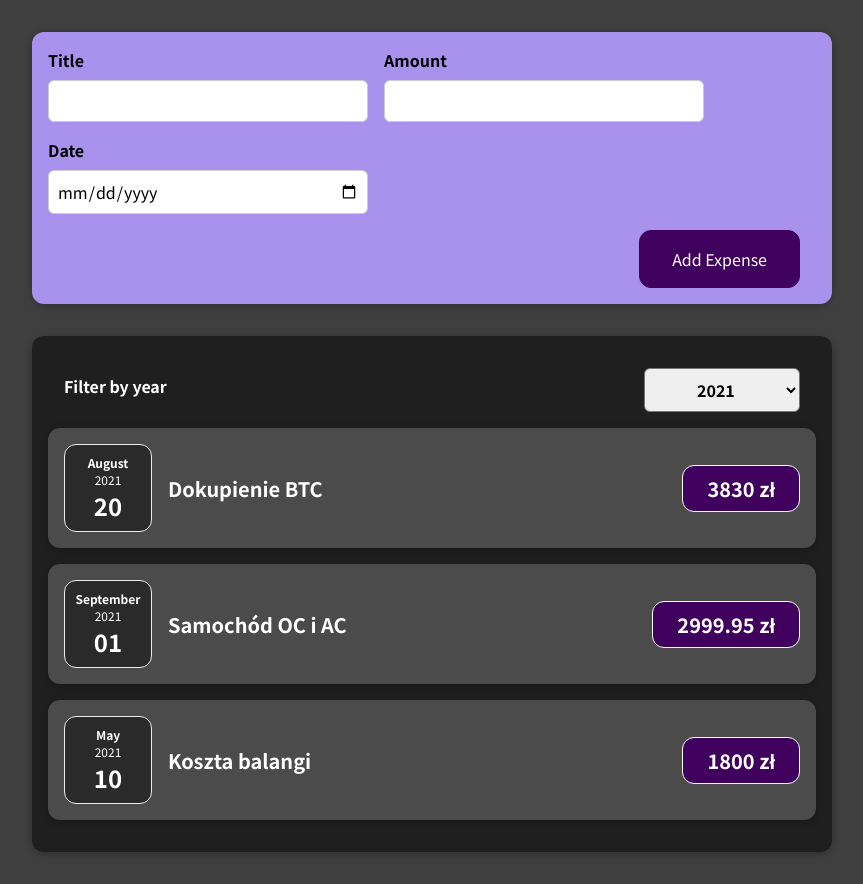
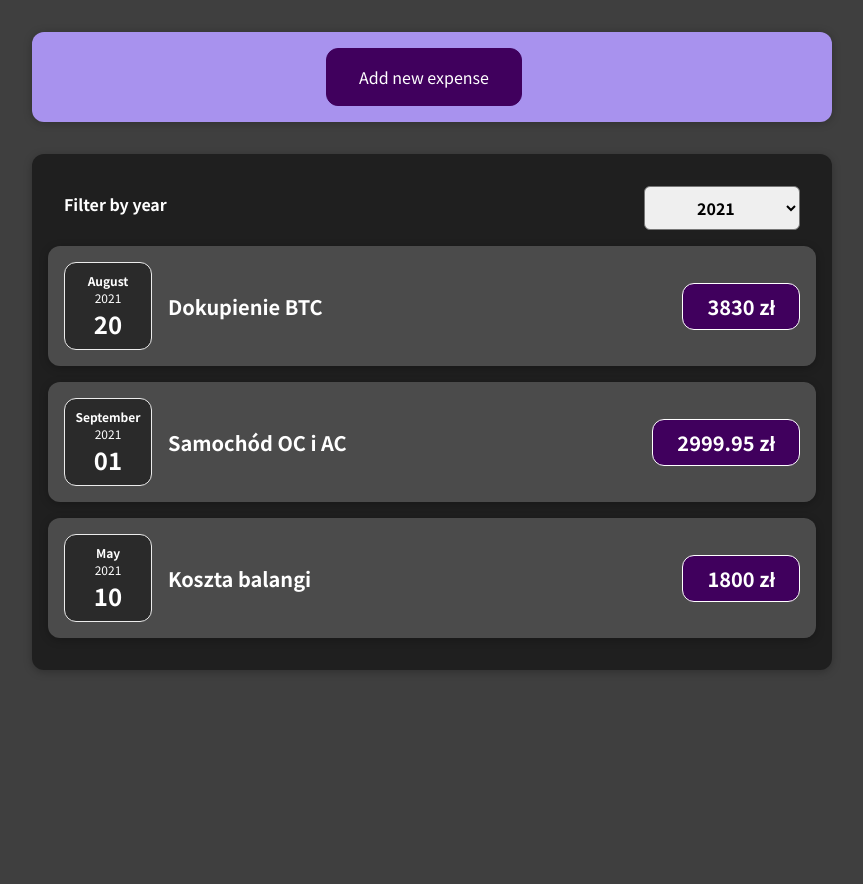
Before and after one commit to JanSzalanski/react_sample1, a React (Create React App) app: page / in a window 1280 px wide. Shown: the whole page, without its empty margins (208-1071 px from the left). After the commit the page ends 800 px from the top, so only its background shows below. Built offline with nearby package versions, Linux system fonts and the light colour scheme.

Commit message:
added new behaviour to form

```diff
--- a/src/components/Expenses/Expenses.js
+++ b/src/components/Expenses/Expenses.js
@@ -1,8 +1,8 @@
 import React, { useState } from "react";
 import "./Expenses.css";
-import ExpenseItem from "./ExpenseItem";
 import Card from "../UI/Card";
 import ExpensesFilter from "../ExpensesFilter/ExpensesFlter";
+import ExpensesList from "./ExpensesList";
 
 const Expenses = (props) => {
   const [filteredYear, setFilteredYear] = useState("2021");
@@ -15,20 +15,14 @@
   //   return rok;
   // };
 
-  const filteredEXpenses = props.items.filter((expense) => {
+  const filteredExpenses = props.items.filter((expense) => {
     return expense.date.getFullYear().toString() === filteredYear;
   });
 
   return (
     <Card className="expenses">
       <ExpensesFilter selected={filteredYear} onAddYear={addYearHandler} />
-      {filteredEXpenses.length === 0 ? (
-        <p>No expenses found</p>
-      ) : (
-        filteredEXpenses.map((expense) => (
-          <ExpenseItem key={expense.id} title={expense.title} amount={expense.amount} date={expense.date} />
-        ))
-      )}
+      <ExpensesList items={filteredExpenses} />
     </Card>
   );
 };
--- /dev/null
+++ b/src/components/Expenses/ExpensesList.css
@@ -0,0 +1,9 @@
+.expenses-list {
+  list-style: none;
+  padding: 0;
+}
+
+.expenses-list__fallback {
+  color: white;
+  text-align: center;
+}
--- /dev/null
+++ b/src/components/Expenses/ExpensesList.js
@@ -0,0 +1,19 @@
+import React from "react";
+import ExpenseItem from "./ExpenseItem";
+import "./ExpensesList.css";
+
+const ExpensesList = (props) => {
+  if (props.items.length === 0) {
+    return <h2 className="expenses-list__fallback">Found no expenses</h2>;
+  }
+
+  return (
+    <ul className="expenses-list">
+      {props.items.map((expense) => (
+        <ExpenseItem key={expense.id} title={expense.title} amount={expense.amount} date={expense.date} />
+      ))}
+    </ul>
+  );
+};
+
+export default ExpensesList;
--- a/src/components/NewExpense/ExpenseForm.css
+++ b/src/components/NewExpense/ExpenseForm.css
@@ -4,6 +4,7 @@
   gap: 1rem;
   margin-bottom: 1rem;
   text-align: left;
+  transition: 0.5s;
 }
 
 .new-expense__control label {
--- a/src/components/NewExpense/ExpenseForm.js
+++ b/src/components/NewExpense/ExpenseForm.js
@@ -52,6 +52,9 @@
         </div>
       </div>
       <div className="new-expense__actions">
+        <button type="button" onClick={props.onCancel}>
+          Cancel
+        </button>
         <button type="submit">Add Expense</button>
       </div>
     </form>
--- a/src/components/NewExpense/NewExpense.js
+++ b/src/components/NewExpense/NewExpense.js
@@ -1,8 +1,10 @@
-import React from "react";
+import React, { useState } from "react";
 import "./NewExpense.css";
 import ExpenseForm from "./ExpenseForm";
 
 const NewExpense = (props) => {
+  const [isEditing, setIsEditing] = useState(false);
+
   const saveExpenseDataHandler = (enteredExpenseData) => {
     const expenseData = {
       ...enteredExpenseData,
@@ -10,11 +12,21 @@
     };
 
     props.onAddExpense(expenseData);
+    setIsEditing(false);
+  };
+
+  const startEditingHandler = () => {
+    setIsEditing(true);
+  };
+
+  const stopEditingHandler = () => {
+    setIsEditing(false);
   };
 
   return (
     <div className="new-expense">
-      <ExpenseForm onSaveExpenseData={saveExpenseDataHandler} />
+      {!isEditing && <button onClick={startEditingHandler}>Add new expense</button>}
+      {isEditing && <ExpenseForm onSaveExpenseData={saveExpenseDataHandler} onCancel={stopEditingHandler} />}
     </div>
   );
 };
```
Also changed, not shown: 1 other file (tests, documents, lock files or other folders).
